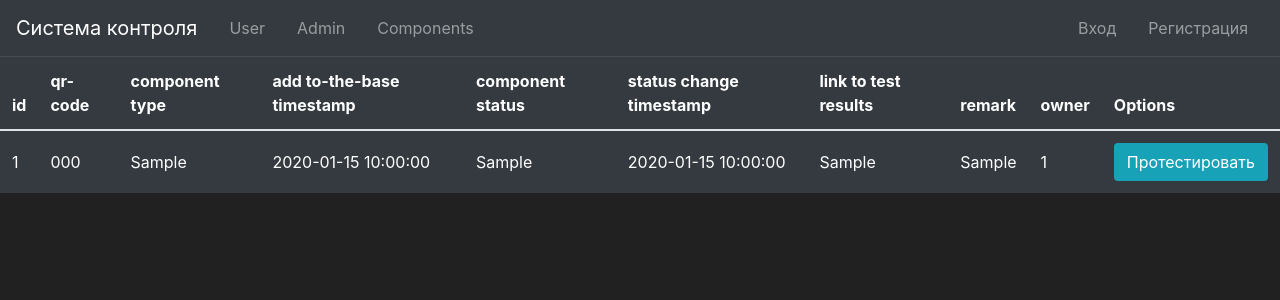
After one commit to lida24/controlsystem, a Flask app: page /components in a window 1280 px wide. The commit adds this page. Shown: the top 300 px of the page. Run offline with Flask 2, Linux system fonts and the light colour scheme; tables that the repository leaves empty hold one stand-in row (values such as "Sample post").

```diff
--- a/FlaskProject/project/routes.py
+++ b/FlaskProject/project/routes.py
@@ -76,3 +76,12 @@ def work_page():
             flash(f'Произошла ошибка добавления новой детали: {err_msg}', category='danger')
 
     return render_template('work.html', form=form)
+
+@app.route('/components')
+def components_page():
+    components = Components.query.all()
+    return render_template('components.html', components=components)
+
+@app.route('/testing')
+def testing_page():
+    return render_template('testing.html')
--- a/FlaskProject/project/templates/base.html
+++ b/FlaskProject/project/templates/base.html
@@ -24,6 +24,9 @@
               <li class="nav-item">
                   <a class="nav-link" href="{{ url_for('project_page') }}">Admin</a>
               </li>
+              <li class="nav-item">
+                <a class="nav-link" href="{{ url_for('components_page') }}">Components</a>
+            </li>
           </ul>
             {% if current_user.is_authenticated %}
                 <ul class="navbar-nav">
--- /dev/null
+++ b/FlaskProject/project/templates/components.html
@@ -0,0 +1,42 @@
+{% extends 'base.html' %}
+{% block title %}
+    Components Page
+{% endblock %}
+{% block content %}
+<table class="table table-hover table-dark">
+    <thead>
+        <tr>
+            <!-- Your Columns HERE -->
+            <th scope="col">id</th>
+            <th scope="col">qr-code</th>
+            <th scope="col">component type</th>
+            <th scope="col">add to-the-base timestamp</th>
+            <th scope="col">component status</th>
+            <th scope="col">status change timestamp</th>
+            <th scope="col">link to test results</th>
+            <th scope="col">remark</th>
+            <th scope="col">owner</th>
+            <th scope="col">Options</th>
+        </tr>
+    </thead>
+    <tbody>
+        <!-- Your rows inside the table HERE: -->
+        {% for component in components %}
+            <tr>
+                <td>{{ component.id }}</td>
+                <td>{{ component.qrcode }}</td>
+                <td>{{ component.ctype }}</td>
+                <td>{{ component.addts }}</td>
+                <td>{{ component.cstat }}</td>
+                <td>{{ component.statts }}</td>
+                <td>{{ component.tests }}</td>
+                <td>{{ component.rem }}</td>
+                <td>{{ component.owner }}</td>
+                <td>
+                    <a class="btn btn-outline btn-info" href="{{ url_for('testing_page') }}">Протестировать</a>
+                </td>
+            </tr>
+        {% endfor %}
+    </tbody>
+</table>
+{% endblock %}
--- /dev/null
+++ b/FlaskProject/project/templates/testing.html
@@ -0,0 +1,4 @@
+{% extends 'base.html' %}
+{% block title %}
+    Testing Page
+{% endblock %}
```
